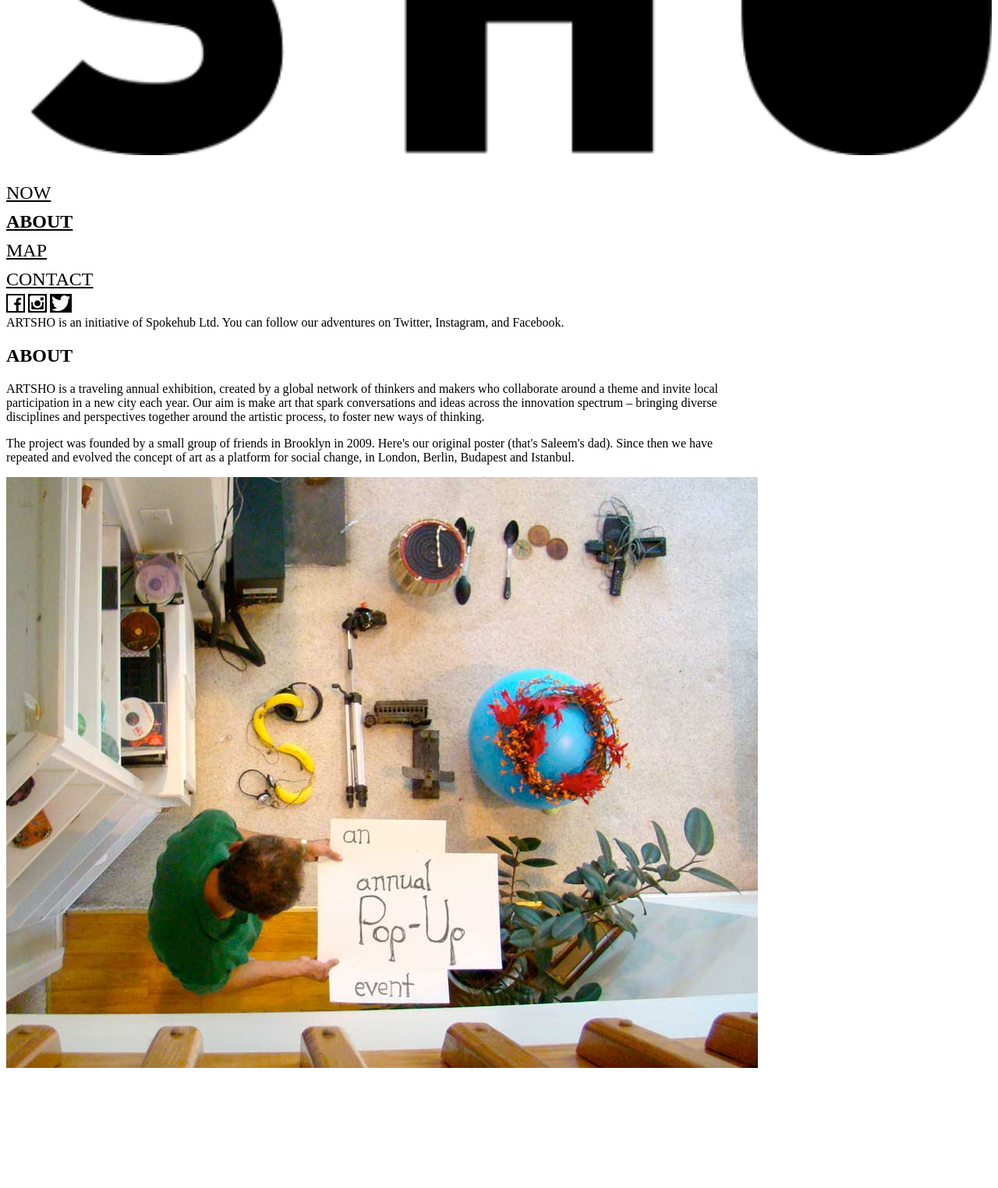
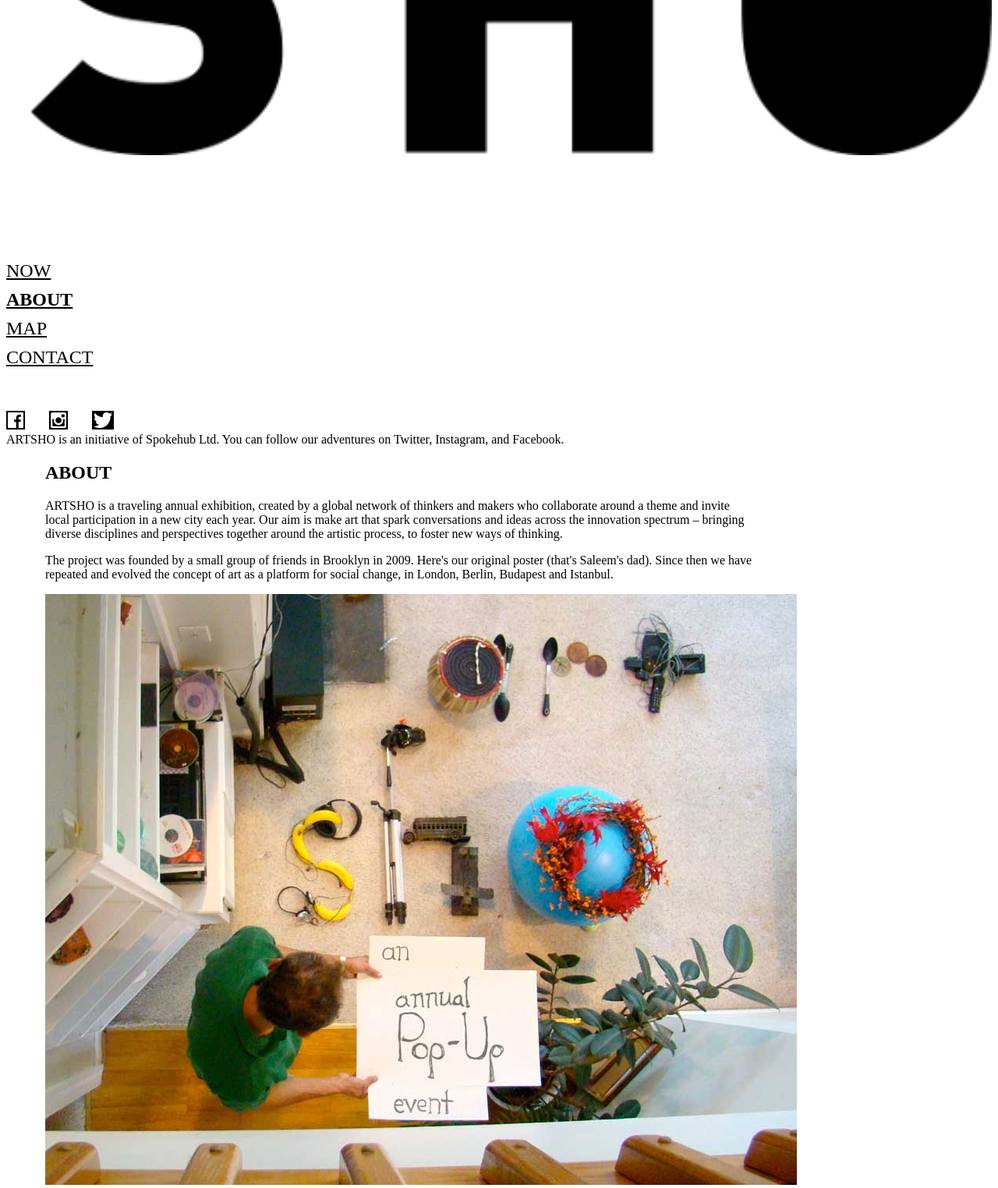
Before and after one commit to thraxil/artsho, a Django app: page /about/ in a window 1280 px wide. Shown: the part 848-2372 px from the top of the page at 78% size. Before the commit the page ends 2218 px from the top, so only its background shows below. Run offline with Django 3.2, Linux system fonts and the light colour scheme; data that the repository does not hold is empty; some libraries are stand-ins or nearby versions.

Commit message:
more whitespace. closes #39

```diff
--- a/artsho/templates/base.html
+++ b/artsho/templates/base.html
@@ -47,8 +47,6 @@
 </div>
 
 
-<footer>
-
 <div class="social-media">
 <a href="http://facebook.com/SpokehubNOW" target="_blank"><img src="{{STATIC_URL}}img/facebook.png"></a>
 <a href="http://instagram.com/spokehubnow" target="_blank"><img src="{{STATIC_URL}}img/instagram.png"></a>
@@ -57,7 +55,6 @@
 <span>ARTSHO is an initiative of Spokehub Ltd. You can follow our
 	adventures on Twitter, Instagram, and Facebook.</span>
 
-</footer>
 
 {% endblock %}
 
@@ -67,9 +64,7 @@
 	<div class="col-md-10 topcontent">
      <h2>{% block pagetitle %}{% endblock %}</h2>
 		 {% block topcontent %}{% endblock %}
-
-{% block content %}{% endblock %}
-
+     {% block content %}{% endblock %}
 		</div>
 	</div>
 </div>
--- a/media/css/main.css
+++ b/media/css/main.css
@@ -19,11 +19,21 @@
 #logo-header img {
   width: 100%;
   height: auto;
+  padding-bottom: 100px;
+}
+
+.social-media {
+  padding-top: 50px;
 }
 
 .social-media img {
   background-color: #000;
   padding: 2px;
+  margin-right: 27px;
+}
+
+.topcontent {
+  padding-left: 50px;
 }
 
 .topcontent p {
```
